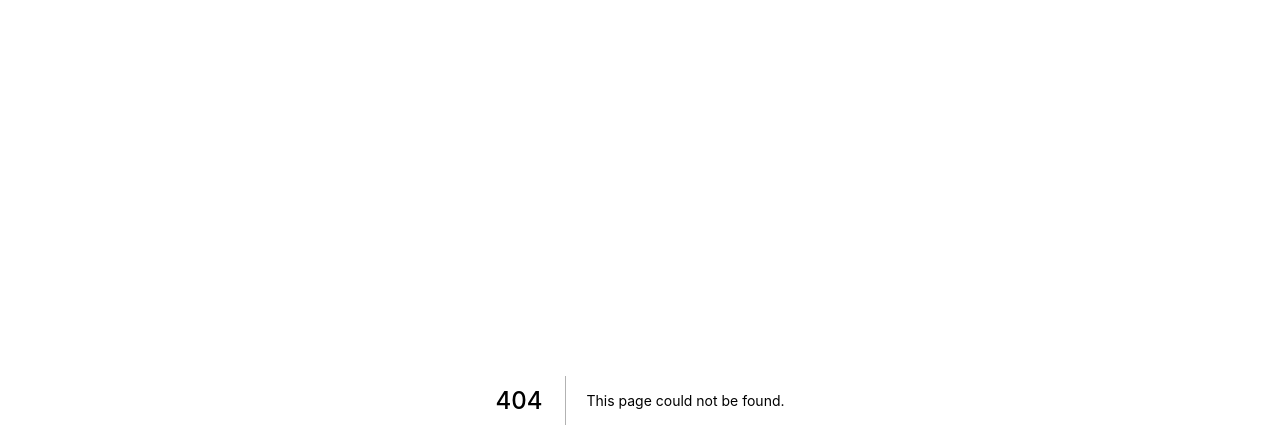
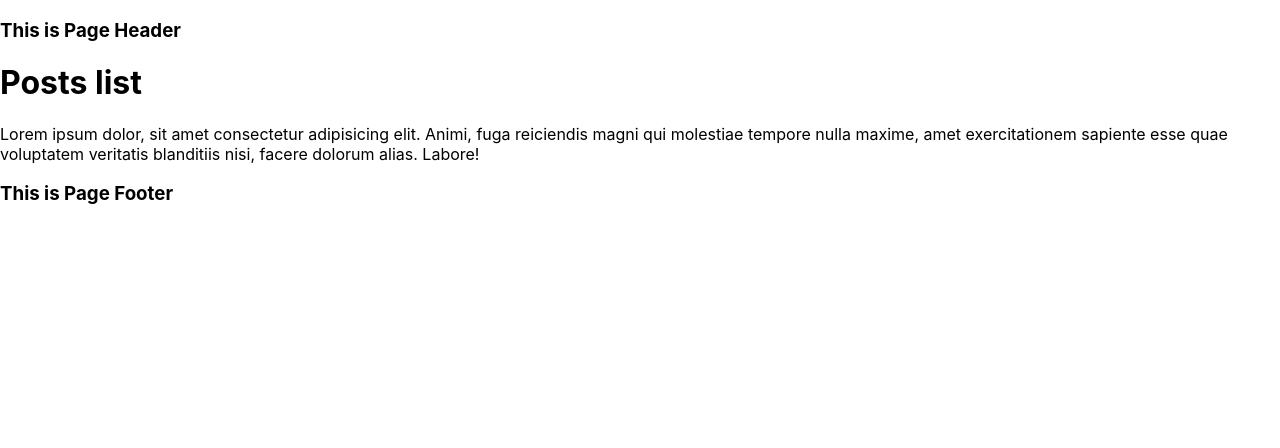
Before and after one commit to shaulov/nextjs-first-project, a Next.js app: page /posts in a window 1280 px wide. Before the commit this address had no page. Shown: the top 448 px of the page. Built offline with nearby package versions, Linux system fonts and the light colour scheme.

Commit message:
Create common componnts: header, footer, heading, layout for wrapping each page

```diff
--- /dev/null
+++ b/components/footer.tsx
@@ -0,0 +1,11 @@
+import Heading from "./heading";
+
+function Footer () {
+  return (
+    <header>
+      <Heading tag={'h3'} text={'This is Page Footer'}/>
+    </header>
+  );
+}
+
+export default Footer;
--- /dev/null
+++ b/components/header.tsx
@@ -0,0 +1,11 @@
+import Heading from "./heading";
+
+function Header () {
+  return (
+    <header>
+      <Heading tag={'h3'} text={'This is Page Header'}/>
+    </header>
+  );
+}
+
+export default Header;
--- /dev/null
+++ b/components/heading.tsx
@@ -0,0 +1,21 @@
+import { Headings } from '../const';
+
+type HeadingProps = {
+  tag?: string;
+  text: string;
+}
+
+function Heading ({ tag, text }: HeadingProps) {
+  switch (tag) {
+    case Headings.H1:
+      return <h1>{text}</h1>;
+    case Headings.H2:
+      return <h2>{text}</h2>;
+    case Headings.H3:
+      return <h3>{text}</h3>;
+    default:
+      return <h1>{text}</h1>;
+  }
+}
+
+export default Heading;
--- /dev/null
+++ b/components/layout.tsx
@@ -0,0 +1,18 @@
+import Header from "./header";
+import Footer from "./footer";
+
+type LayoutProps = {
+  children: JSX.Element;
+}
+
+function Layout ({ children }: LayoutProps) {
+  return (
+    <>
+      <Header/>
+      {children}
+      <Footer/>
+    </>
+  );
+}
+
+export default Layout;
--- a/pages/_app.tsx
+++ b/pages/_app.tsx
@@ -1,8 +1,13 @@
+import Layout from "../components/layout";
 import '../styles/globals.css'
 import type { AppProps } from 'next/app'
 
 function MyApp({ Component, pageProps }: AppProps) {
-  return <Component {...pageProps} />
+  return (
+    <Layout>
+      <Component {...pageProps} />
+    </Layout>
+  );
 }
 
 export default MyApp
--- a/pages/index.tsx
+++ b/pages/index.tsx
@@ -1,8 +1,8 @@
-import type { NextPage } from 'next';
+import Heading from '../components/heading';
 
-const Home: NextPage = () => {
+function Home () {
   return (
-    <h1>Hello World!</h1>
+    <Heading tag={'h1'} text={'Hello World!'} />
   );
 }
 
--- /dev/null
+++ b/pages/posts.tsx
@@ -0,0 +1,12 @@
+import Heading from "../components/heading";
+
+function Posts () {
+  return (
+    <>
+      <Heading tag={'h1'} text={'Posts list'} />
+      <p>Lorem ipsum dolor, sit amet consectetur adipisicing elit. Animi, fuga reiciendis magni qui molestiae tempore nulla maxime, amet exercitationem sapiente esse quae voluptatem veritatis blanditiis nisi, facere dolorum alias. Labore!</p>
+    </>
+  );
+}
+
+export default Posts;
```
